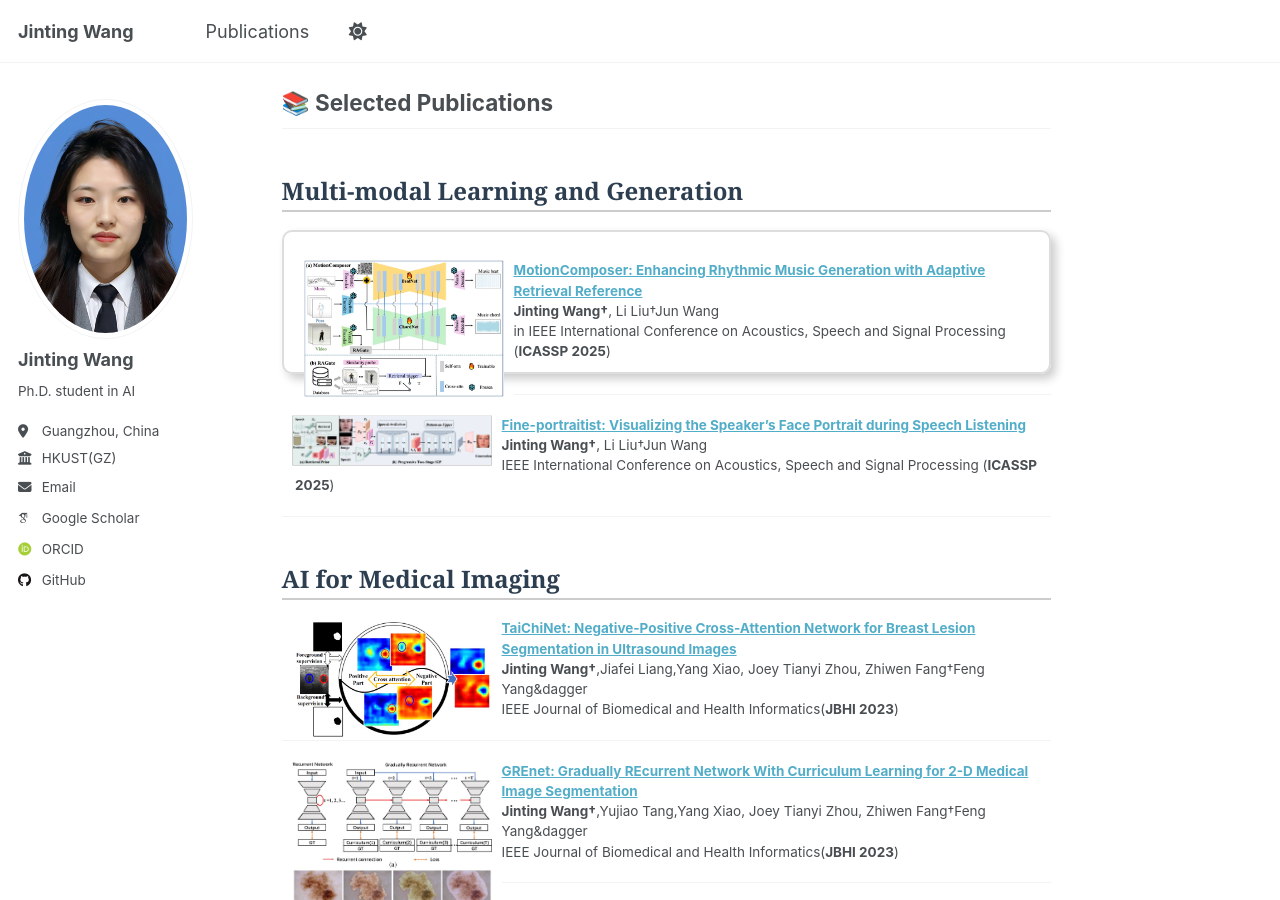
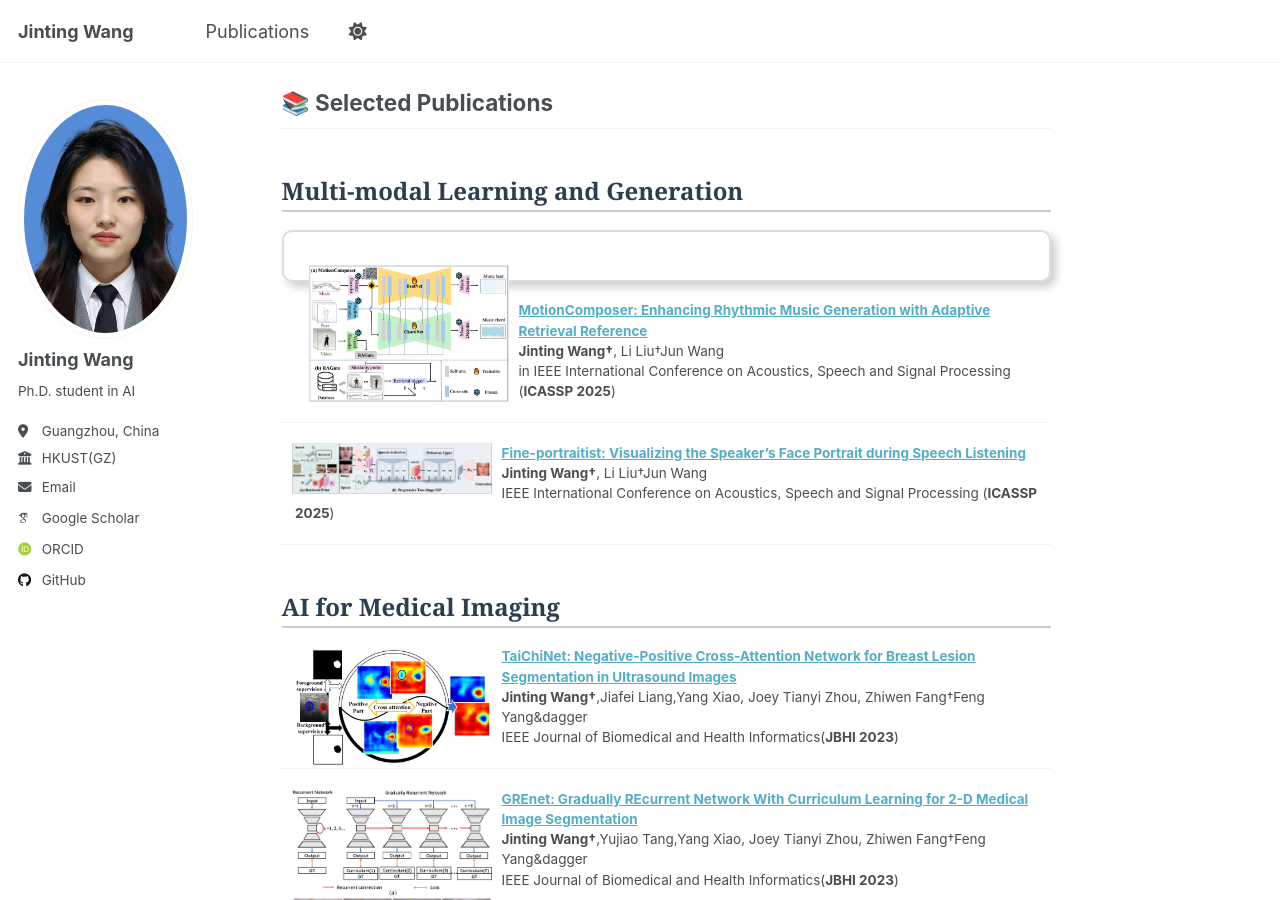
Before and after one commit to beria-moon/Beria.github.io, a Jekyll site: the page built from _pages/about.md, in a window 1280 px wide and 900 px high, scrolled down 736 px. Built offline with Jekyll 4.4.1, drawn with Linux system fonts in a browser that asks for light colours; some web fonts are replaced.

Commit message:
Update about.md

```diff
--- a/_pages/about.md
+++ b/_pages/about.md
@@ -42,16 +42,16 @@ redirect_from:
 <h2 style="font-family: 'Georgia', serif; font-size: 24px; font-weight: bold; color: #2c3e50; border-bottom: 2px solid #ccc; padding-bottom: 5px;">
  Multi-modal Learning and Generation
 </h2>
-<dl style="border: 2px solid #ddd; border-radius: 10px; box-shadow: 5px 5px 10px rgba(0, 0, 0, 0.2); padding: 10px;">
+<dl style="border: 2px solid #ddd; border-radius: 10px; box-shadow: 5px 5px 10px rgba(0, 0, 0, 0.2); padding: 15px;">
  <dt><img align="left" width="200"
 hspace="10" wspace="20" src="images/MotionComposer.jpg">
 </dt>
+</dl>
   <dd><a href="https://ieeexplore.ieee.org/abstract/document/10889094"><strong>
 MotionComposer: Enhancing Rhythmic Music Generation with Adaptive Retrieval Reference
 </strong></a></dd>
 <dd><strong><strong>Jinting Wang</strong>&dagger;</strong>, Li Liu&dagger;Jun Wang</dd>
 <dd> <strong class="First"></strong> in IEEE International Conference on Acoustics, Speech and Signal Processing (<strong>ICASSP 2025</strong>)</dd>
-</dl>
 <hr style="margin-top: 20px; margin-bottom: 20px;">
 
 <dl>
```
